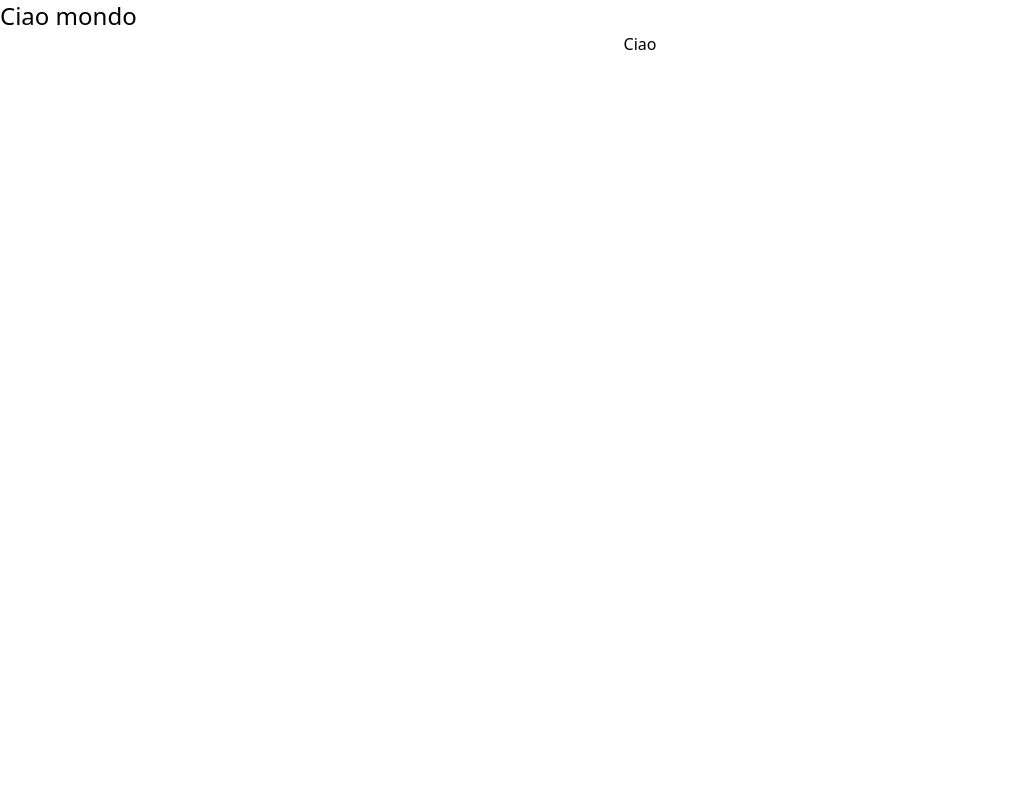
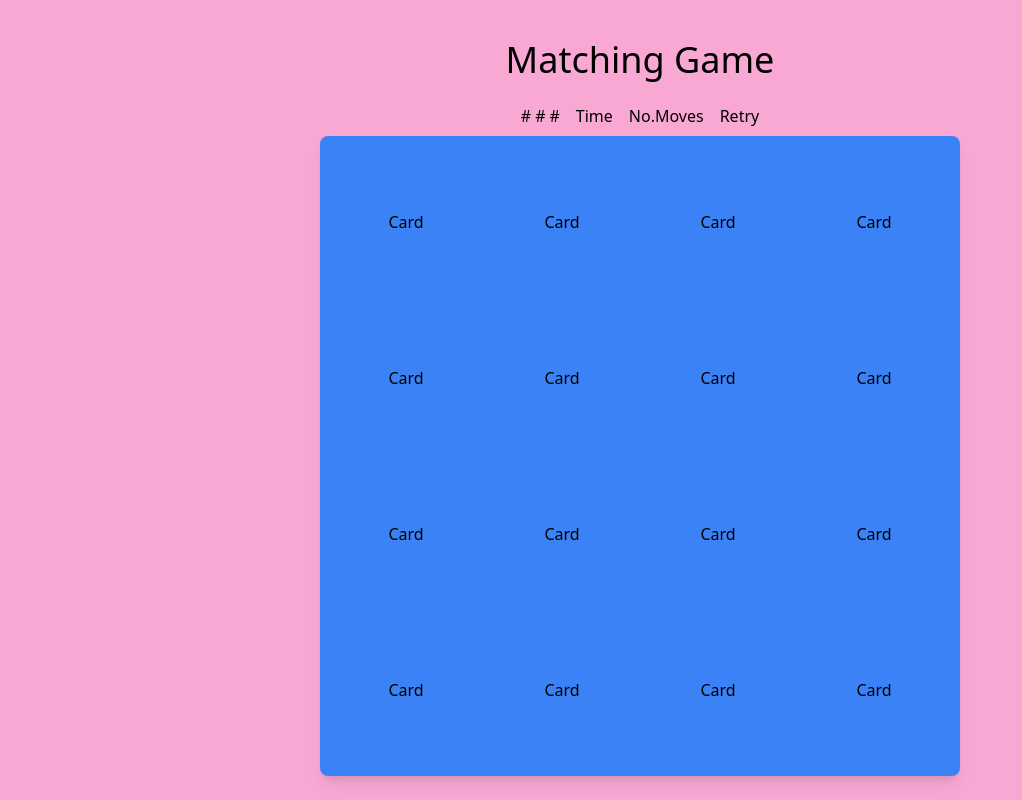
Before and after one commit to Christian-Mono/memory-game, a Vue app: page / in a window 1280 px wide. Shown: the whole page, without its empty margins (0-1022 px from the left). Built offline with nearby package versions, Linux system fonts and the light colour scheme.

Commit message:
feat: made the basic design structure

```diff
--- a/src/App.vue
+++ b/src/App.vue
@@ -1,11 +1,9 @@
 <script setup lang="ts">
-import Board from './components/Board.vue'
+import Header from './components/Header.vue'
 </script>
 
 <template>
-  <div class="container justify-center flex-auto">
-
-    <h1 class="text-2xl text-red"> Ciao mondo</h1>
-    <Board></Board>
+  <div>
+    <Header></Header>
   </div>
 </template>
--- a/src/assets/style.css
+++ /dev/null
@@ -1,3 +0,0 @@
-@tailwind base;
-@tailwind components;
-@tailwind utilities;
--- a/src/components/Board.vue
+++ /dev/null
@@ -1,9 +0,0 @@
-<script setup lang="ts">
-</script>
-
-<template>
-    <div>
-    <h1 class="flex justify-center">Ciao</h1>
-
-</div>
-</template>
--- /dev/null
+++ b/src/components/Card.vue
@@ -0,0 +1,9 @@
+<script setup lang="ts"></script>
+
+<template>
+    <div class="flex items-center justify-center">
+        <h1>Card</h1>
+    </div>
+</template>
+
+<style scoped></style>
--- /dev/null
+++ b/src/components/CardList.vue
@@ -0,0 +1,28 @@
+<script setup lang="ts">
+import Card from './Card.vue';
+</script>
+
+<template>
+    <div class=" grid grid-cols-4 gap-2 p-3 bg-blue-500 w-[40rem] h-[40rem] mx-auto rounded-lg shadow-lg">
+        <Card></Card>
+        <Card></Card>
+        <Card></Card>
+        <Card></Card>
+
+        <Card></Card>
+        <Card></Card>
+        <Card></Card>
+        <Card></Card>
+
+        <Card></Card>
+        <Card></Card>
+        <Card></Card>
+        <Card></Card>
+
+        <Card></Card>
+        <Card></Card>
+        <Card></Card>
+        <Card></Card>
+    </div>
+</template>
+<style scoped></style>
--- /dev/null
+++ b/src/components/Header.vue
@@ -0,0 +1,17 @@
+<!-- Board.vue -->
+<script setup lang="ts">
+import ScorePannel from './ScorePannel.vue';
+import CardList from './CardList.vue'
+
+</script>
+
+<template>
+    <div class="container p-6 bg-pink-300 board">
+        <h1 class="py-4 text-4xl font-normal text-center">Matching Game</h1>
+        <ScorePannel></ScorePannel>
+        <CardList></CardList>
+
+    </div>
+</template>
+
+<style scoped></style>
--- /dev/null
+++ b/src/components/ScorePannel.vue
@@ -0,0 +1,18 @@
+<script setup lang="ts">
+
+</script>
+
+<template>
+    <div class="flex items-center justify-center gap-4 py-2">
+        <ul class="flex gap-1">
+            <li>#</li>
+            <li>#</li>
+            <li>#</li>
+        </ul>
+        <p>Time</p>
+        <p>No.Moves</p>
+        <p>Retry</p>
+    </div>
+</template>
+
+<style scoped></style>
--- a/src/components/icons/IconCommunity.vue
+++ /dev/null
@@ -1,7 +0,0 @@
-<template>
-  <svg xmlns="http://www.w3.org/2000/svg" width="20" height="20" fill="currentColor">
-    <path
-      d="M15 4a1 1 0 1 0 0 2V4zm0 11v-1a1 1 0 0 0-1 1h1zm0 4l-.707.707A1 1 0 0 0 16 19h-1zm-4-4l.707-.707A1 1 0 0 0 11 14v1zm-4.707-1.293a1 1 0 0 0-1.414 1.414l1.414-1.414zm-.707.707l-.707-.707.707.707zM9 11v-1a1 1 0 0 0-.707.293L9 11zm-4 0h1a1 1 0 0 0-1-1v1zm0 4H4a1 1 0 0 0 1.707.707L5 15zm10-9h2V4h-2v2zm2 0a1 1 0 0 1 1 1h2a3 3 0 0 0-3-3v2zm1 1v6h2V7h-2zm0 6a1 1 0 0 1-1 1v2a3 3 0 0 0 3-3h-2zm-1 1h-2v2h2v-2zm-3 1v4h2v-4h-2zm1.707 3.293l-4-4-1.414 1.414 4 4 1.414-1.414zM11 14H7v2h4v-2zm-4 0c-.276 0-.525-.111-.707-.293l-1.414 1.414C5.42 15.663 6.172 16 7 16v-2zm-.707 1.121l3.414-3.414-1.414-1.414-3.414 3.414 1.414 1.414zM9 12h4v-2H9v2zm4 0a3 3 0 0 0 3-3h-2a1 1 0 0 1-1 1v2zm3-3V3h-2v6h2zm0-6a3 3 0 0 0-3-3v2a1 1 0 0 1 1 1h2zm-3-3H3v2h10V0zM3 0a3 3 0 0 0-3 3h2a1 1 0 0 1 1-1V0zM0 3v6h2V3H0zm0 6a3 3 0 0 0 3 3v-2a1 1 0 0 1-1-1H0zm3 3h2v-2H3v2zm1-1v4h2v-4H4zm1.707 4.707l.586-.586-1.414-1.414-.586.586 1.414 1.414z"
-    />
-  </svg>
-</template>
--- a/src/components/icons/IconDocumentation.vue
+++ /dev/null
@@ -1,7 +0,0 @@
-<template>
-  <svg xmlns="http://www.w3.org/2000/svg" width="20" height="17" fill="currentColor">
-    <path
-      d="M11 2.253a1 1 0 1 0-2 0h2zm-2 13a1 1 0 1 0 2 0H9zm.447-12.167a1 1 0 1 0 1.107-1.666L9.447 3.086zM1 2.253L.447 1.42A1 1 0 0 0 0 2.253h1zm0 13H0a1 1 0 0 0 1.553.833L1 15.253zm8.447.833a1 1 0 1 0 1.107-1.666l-1.107 1.666zm0-14.666a1 1 0 1 0 1.107 1.666L9.447 1.42zM19 2.253h1a1 1 0 0 0-.447-.833L19 2.253zm0 13l-.553.833A1 1 0 0 0 20 15.253h-1zm-9.553-.833a1 1 0 1 0 1.107 1.666L9.447 14.42zM9 2.253v13h2v-13H9zm1.553-.833C9.203.523 7.42 0 5.5 0v2c1.572 0 2.961.431 3.947 1.086l1.107-1.666zM5.5 0C3.58 0 1.797.523.447 1.42l1.107 1.666C2.539 2.431 3.928 2 5.5 2V0zM0 2.253v13h2v-13H0zm1.553 13.833C2.539 15.431 3.928 15 5.5 15v-2c-1.92 0-3.703.523-5.053 1.42l1.107 1.666zM5.5 15c1.572 0 2.961.431 3.947 1.086l1.107-1.666C9.203 13.523 7.42 13 5.5 13v2zm5.053-11.914C11.539 2.431 12.928 2 14.5 2V0c-1.92 0-3.703.523-5.053 1.42l1.107 1.666zM14.5 2c1.573 0 2.961.431 3.947 1.086l1.107-1.666C18.203.523 16.421 0 14.5 0v2zm3.5.253v13h2v-13h-2zm1.553 12.167C18.203 13.523 16.421 13 14.5 13v2c1.573 0 2.961.431 3.947 1.086l1.107-1.666zM14.5 13c-1.92 0-3.703.523-5.053 1.42l1.107 1.666C11.539 15.431 12.928 15 14.5 15v-2z"
-    />
-  </svg>
-</template>
--- a/src/components/icons/IconSupport.vue
+++ /dev/null
@@ -1,7 +0,0 @@
-<template>
-  <svg xmlns="http://www.w3.org/2000/svg" width="20" height="20" fill="currentColor">
-    <path
-      d="M10 3.22l-.61-.6a5.5 5.5 0 0 0-7.666.105 5.5 5.5 0 0 0-.114 7.665L10 18.78l8.39-8.4a5.5 5.5 0 0 0-.114-7.665 5.5 5.5 0 0 0-7.666-.105l-.61.61z"
-    />
-  </svg>
-</template>
--- a/src/components/icons/IconTooling.vue
+++ /dev/null
@@ -1,19 +0,0 @@
-<!-- This icon is from <https://github.com/Templarian/MaterialDesign>, distributed under Apache 2.0 (https://www.apache.org/licenses/LICENSE-2.0) license-->
-<template>
-  <svg
-    xmlns="http://www.w3.org/2000/svg"
-    xmlns:xlink="http://www.w3.org/1999/xlink"
-    aria-hidden="true"
-    role="img"
-    class="iconify iconify--mdi"
-    width="24"
-    height="24"
-    preserveAspectRatio="xMidYMid meet"
-    viewBox="0 0 24 24"
-  >
-    <path
-      d="M20 18v-4h-3v1h-2v-1H9v1H7v-1H4v4h16M6.33 8l-1.74 4H7v-1h2v1h6v-1h2v1h2.41l-1.74-4H6.33M9 5v1h6V5H9m12.84 7.61c.1.22.16.48.16.8V18c0 .53-.21 1-.6 1.41c-.4.4-.85.59-1.4.59H4c-.55 0-1-.19-1.4-.59C2.21 19 2 18.53 2 18v-4.59c0-.32.06-.58.16-.8L4.5 7.22C4.84 6.41 5.45 6 6.33 6H7V5c0-.55.18-1 .57-1.41C7.96 3.2 8.44 3 9 3h6c.56 0 1.04.2 1.43.59c.39.41.57.86.57 1.41v1h.67c.88 0 1.49.41 1.83 1.22l2.34 5.39z"
-      fill="currentColor"
-    ></path>
-  </svg>
-</template>
```
Also changed, not shown: src/components/icons/IconEcosystem.vue (deleted, +0 -7 lines), src/assets/logo.svg (deleted).
